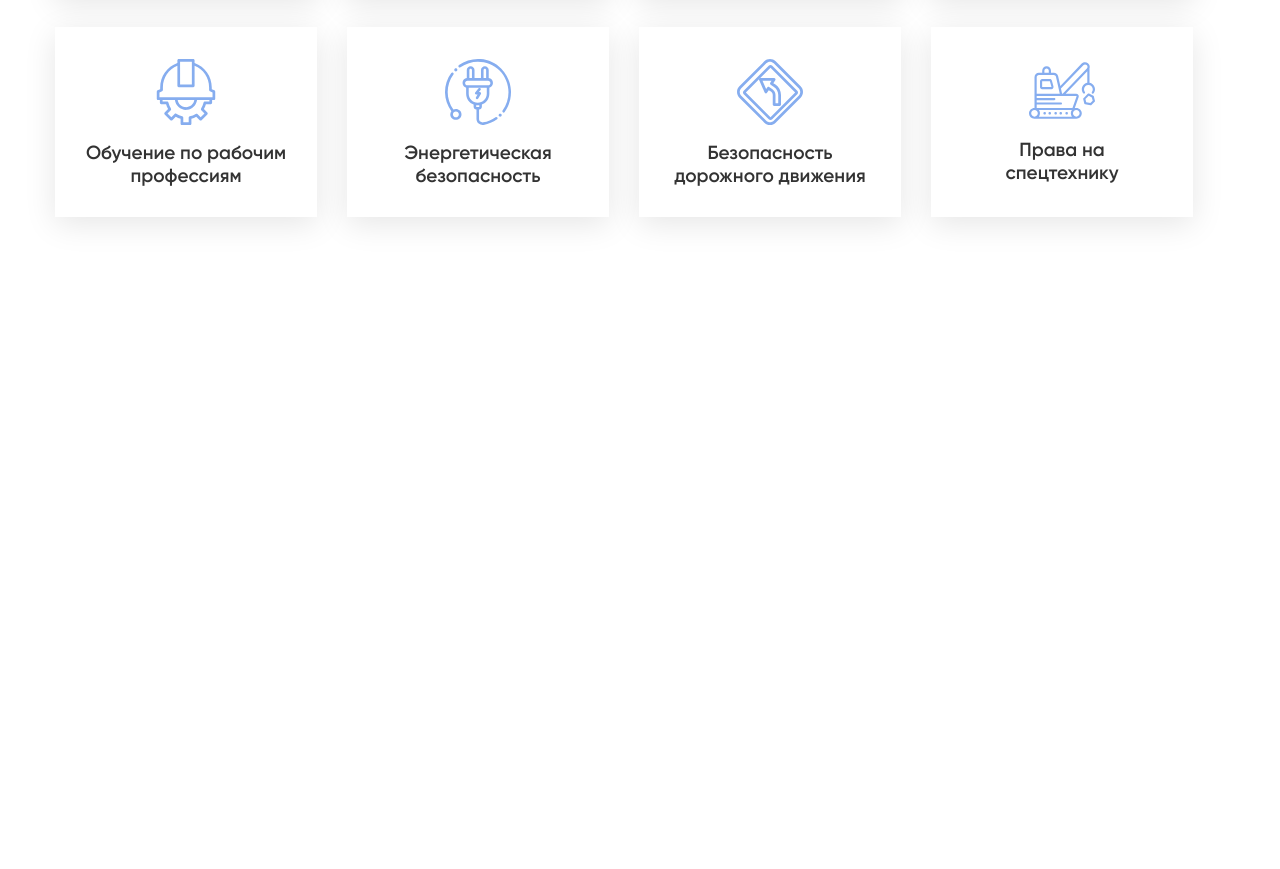
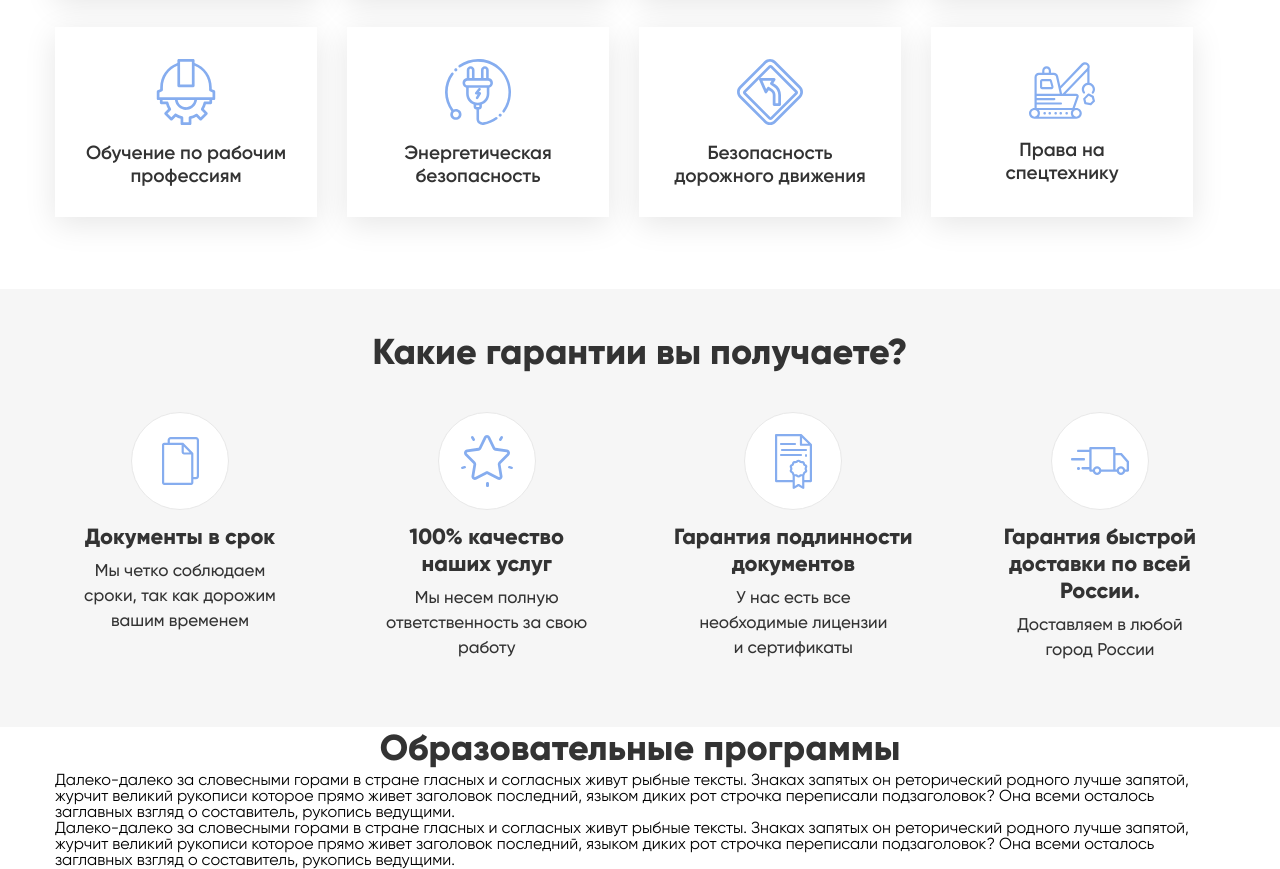
Before and after one commit to Kasper-developer/OFDR, a website: page OFDR/index.html in a window 1280 px wide. Shown: the part 1278-2147 px from the top of the page. Before the commit the page ends 1567 px from the top, so only its background shows below. Drawn offline with Linux system fonts and the light colour scheme.

Commit message:
created: guarantees section + adaptive

```diff
--- /dev/null
+++ b/#src/scss/blocks/_guarantees.scss
@@ -0,0 +1,50 @@
+.guarantees {
+	padding: 42px 0 50px 0;
+	background: #f6f6f6;
+	&__title {
+		margin-bottom: 35px;
+	}
+
+	&__wrapper {
+		display: grid;
+		grid-template: minmax(265px, auto) / repeat(4, 250px);
+		justify-content: space-between;
+		align-items: start;
+		column-gap: 50px;
+	}
+	&-item {
+		display: flex;
+		align-items: center;
+		justify-content: center;
+		flex-direction: column;
+		&__icon {
+			width: 98px;
+			height: 98px;
+			background: #ffffff;
+			border: 1px solid #e8e8e8;
+			border-radius: 100%;
+			padding: 23px;
+			display: flex;
+			align-items: center;
+			justify-content: center;
+			margin-bottom: 15px;
+		}
+
+		&__title {
+			font-weight: 800;
+			font-size: 22px;
+			line-height: 27px;
+			text-align: center;
+			color: #333333;
+			margin-bottom: 7px;
+		}
+		&__desc {
+			font-weight: 500;
+			font-size: 17px;
+			line-height: 25px;
+			text-align: center;
+			color: #333333;
+			width: 209px;
+		}
+	}
+}
--- a/#src/scss/blocks/media.scss
+++ b/#src/scss/blocks/media.scss
@@ -35,6 +35,12 @@
 		&__wrapper {
 			grid-template-columns: repeat(4, 223px);
 			gap: 25px;
+		}
+	}
+	.guarantees {
+		&__wrapper {
+			grid-template: minmax(265px, auto) / repeat(3, minmax(250px, auto));
+			gap: 25px 40px;
 		}
 	}
 }
@@ -81,6 +87,12 @@
 		&__wrapper {
 			grid-template-columns: repeat(3, 230px);
 			gap: 30px;
+		}
+	}
+	.guarantees {
+		&__wrapper {
+			grid-template: minmax(265px, auto) / repeat(2, minmax(250px, auto));
+			gap: 25px 40px;
 		}
 	}
 }
@@ -275,4 +287,11 @@
 		font-size: 30px !important;
 		line-height: 38px !important;
 	}
+	.guarantees {
+		&__wrapper {
+			grid-template: minmax(265px, auto) / 250px;
+			gap: 20px 0px;
+			justify-content: center;
+		}
+	}
 }
--- a/OFDR/index.html
+++ b/OFDR/index.html
@@ -194,6 +194,63 @@
 					</div>
 				</div>
 			</section>
+
+			<section class="guarantees">
+				<div class="_container">
+					<h2 class="title guarantees__title">Какие гарантии вы получаете?</h2>
+					<div class="guarantees__wrapper">
+						<div class="guarantees-item">
+							<div class="guarantees-item__icon">
+								<img src="img/guarantees/doc.svg" alt="Icon: document">
+							</div>
+							<h3 class="guarantees-item__title">Документы в срок</h3>
+							<p class="guarantees-item__desc">Мы четко соблюдаем сроки, так как дорожим вашим временем</p>
+						</div>
+						<div class="guarantees-item">
+							<div class="guarantees-item__icon">
+								<img src="img/guarantees/favorites.svg" alt="Icon: favorite">
+							</div>
+							<h3 class="guarantees-item__title">100% качество <br> наших услуг</h3>
+							<p class="guarantees-item__desc">Мы несем полную ответственность за свою работу</p>
+						</div>
+						<div class="guarantees-item">
+							<div class="guarantees-item__icon">
+								<img src="img/guarantees/file.svg" alt="Icon: file">
+							</div>
+							<h3 class="guarantees-item__title">Гарантия подлинности документов</h3>
+							<p class="guarantees-item__desc">У нас есть все необходимые лицензии и&nbsp;сертификаты</p>
+						</div>
+						<div class="guarantees-item">
+							<div class="guarantees-item__icon">
+								<img src="img/guarantees/delivery-truck.svg" alt="Icon: delivery-truck">
+							</div>
+							<h3 class="guarantees-item__title">Гарантия быстрой доставки по всей России.</h3>
+							<p class="guarantees-item__desc">Доставляем в любой город России</p>
+						</div>
+					</div>
+				</div>
+			</section>
+
+			<section class="programs">
+				<div class="_container">
+					<h2 class="title programs__title">Образовательные программы</h2>
+
+					<div class="programs-slider _swiper">
+						<div class="programs-slide">
+							Далеко-далеко за словесными горами в стране гласных и согласных живут рыбные тексты. Знаках запятых он
+							реторический родного лучше запятой, журчит великий рукописи которое прямо живет заголовок последний,
+							языком диких рот строчка переписали подзаголовок? Она всеми осталось заглавных взгляд о составитель,
+							рукопись ведущими.
+						</div>
+						<div class="programs-slide">
+							Далеко-далеко за словесными горами в стране гласных и согласных живут рыбные тексты. Знаках запятых он
+							реторический родного лучше запятой, журчит великий рукописи которое прямо живет заголовок последний,
+							языком диких рот строчка переписали подзаголовок? Она всеми осталось заглавных взгляд о составитель,
+							рукопись ведущими.
+						</div>
+					</div>
+				</div>
+			</section>
 		</main>
 		<footer class="footer">
 	<div class="footer__container _container">
```
Also changed, not shown: #src/index.html (+21 -0 lines), OFDR/css/style.min.css.
